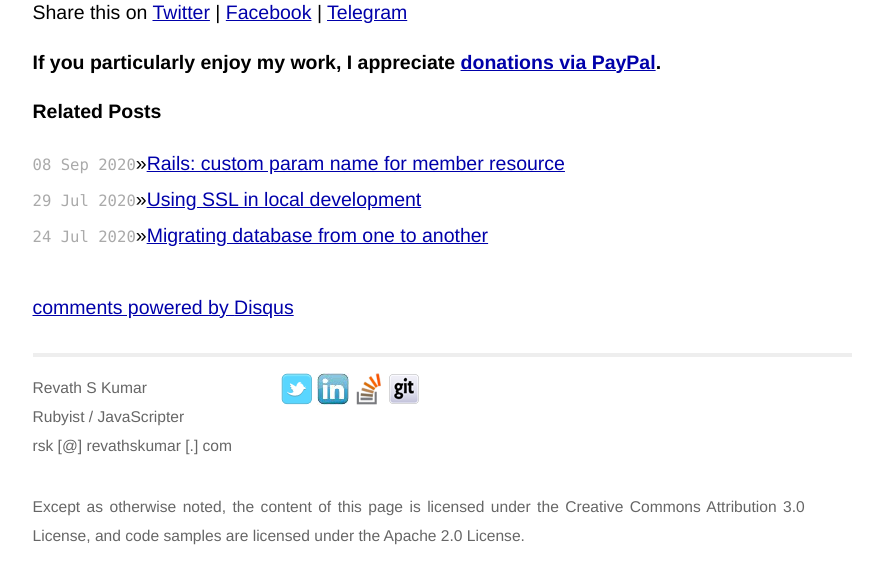
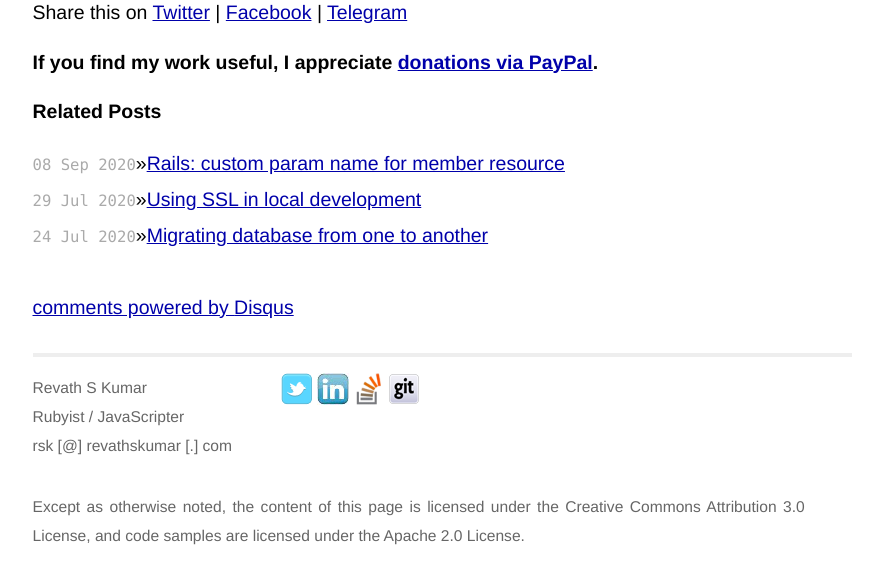
Before and after one commit to revathskumar/blog.revathskumar.com, a Jekyll site: the page built from _posts/2011-10-24-python-url-encoding-and-decoding.html, in a window 1280 px wide. Shown: the part 631-1197 px from the top of the page, without its empty margins (198-1081 px from the left). Built offline with Jekyll 4.4.1, drawn with Linux system fonts in a browser that asks for light colours; comment, search, counter and statistics services are not loaded.

Commit message:
fix the wording for donation

```diff
--- a/_layouts/post.html
+++ b/_layouts/post.html
@@ -16,7 +16,7 @@
 </div>
 
 <div class="donation">
-  If you particularly enjoy my work, I appreciate <a target="_blank" rel="nofollow" href="https://paypal.me/revathskumar/2">donations via PayPal</a>.
+  If you find my work useful, I appreciate <a target="_blank" rel="nofollow" href="https://paypal.me/revathskumar/2">donations via PayPal</a>.
 </div>
 
 
```
